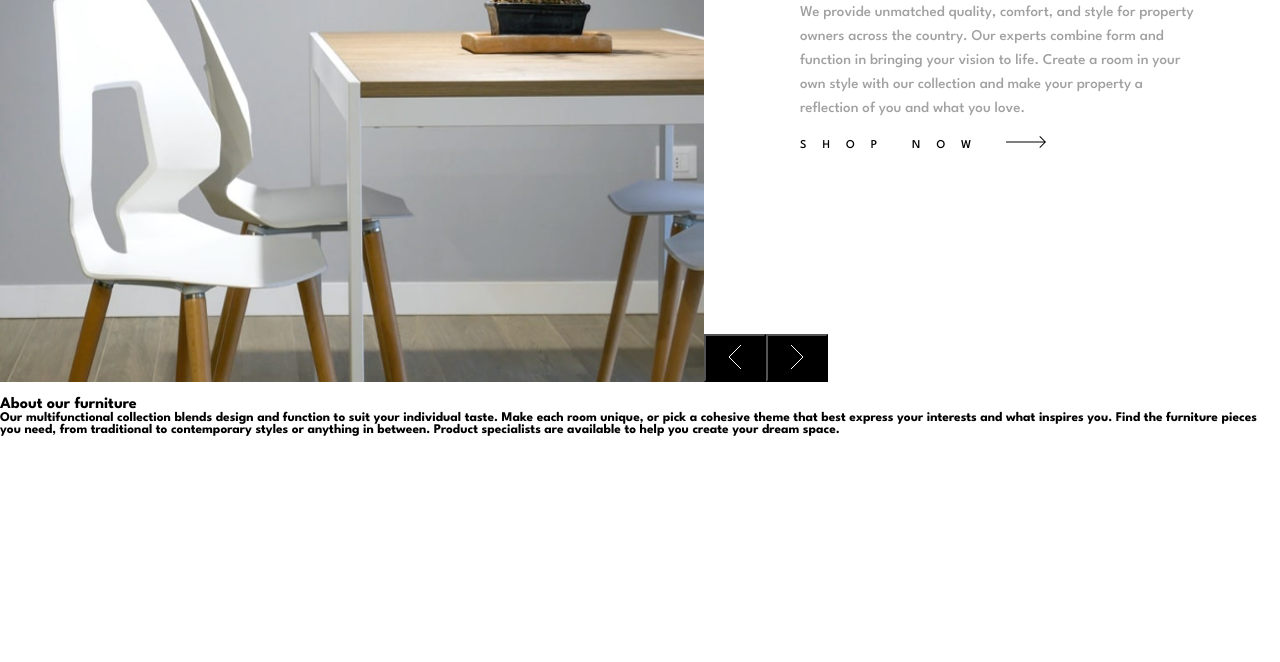
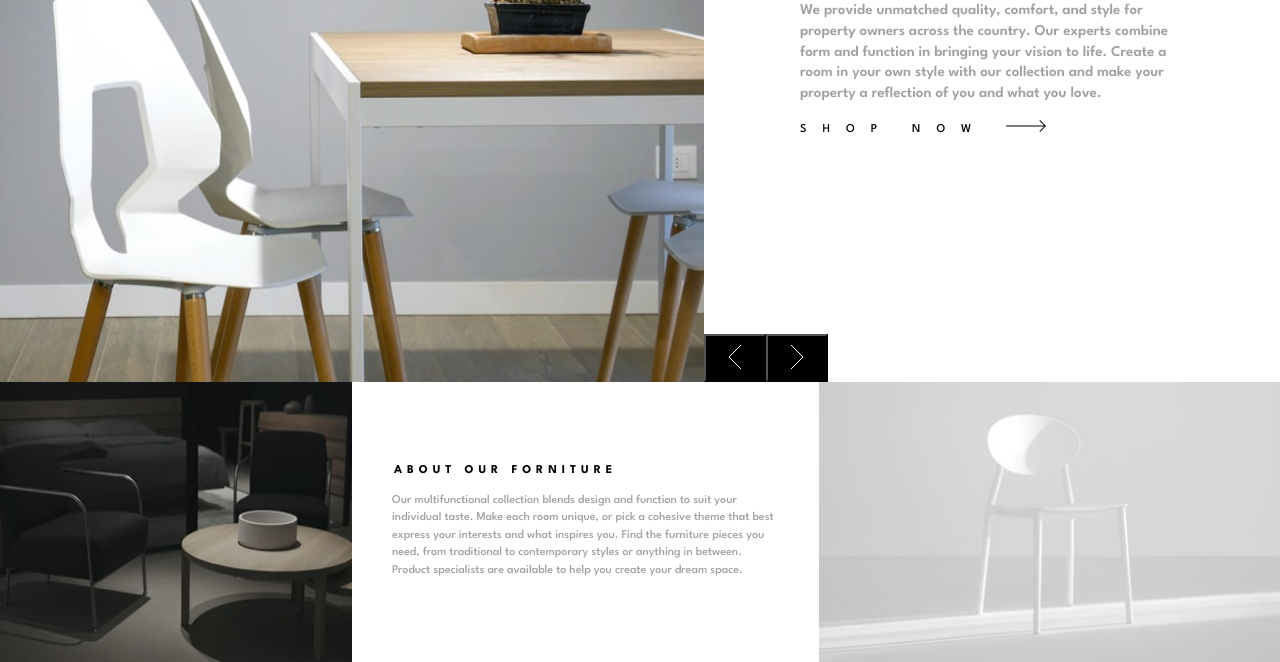
Before and after one commit to stivenm16/room-homepage, a plain HTML site: page index.html in a window 1280 px wide. Shown: the part 162-824 px from the top of the page. Before the commit the page ends 800 px from the top, so only its background shows below. Drawn offline with Linux system fonts and the light colour scheme.

Commit message:
CSS bottom section done

```diff
--- a/index.html
+++ b/index.html
@@ -79,15 +79,15 @@
     </div>
   </section>
   <section class="bottom-row">
-    <img src="" alt="" srcset="">
-    <div>
-      <h4>About our furniture</h4>
-      <h5>Our multifunctional collection blends design and function to suit your individual taste.
+    <img src="./images/image-about-dark.jpg" class="secondary-dark-img">
+    <div class="secondary-content">
+      <h4 class="secondary-title">ABOUT OUR FORNITURE</h4>
+      <h5 class="secondary-text">Our multifunctional collection blends design and function to suit your individual taste.
         Make each room unique, or pick a cohesive theme that best express your interests and what
         inspires you. Find the furniture pieces you need, from traditional to contemporary styles
         or anything in between. Product specialists are available to help you create your dream space.</h5>
     </div>
-    <img src="">
+    <img src="./images/image-about-light.jpg" class="secondary-light-img">
   </section>
 
   </div>
--- a/styles.css
+++ b/styles.css
@@ -19,20 +19,22 @@ header {
     background-size: 100% 100% ;
     align-items: flex-start;
     justify-content: flex-start;
-    padding: 2rem;
+    padding-left: 3rem;
+    padding-top: 2.3rem;
 }
 
 ul {
+    cursor: pointer;
     display: flex;
     list-style: none;
     margin-left: 2rem;
     color: #fff;
 }
+
 li {
    margin-right: 1rem;
    margin-left: 1rem;
 }
-
 
 .logo {
     display: flex;
@@ -49,6 +51,8 @@ li {
 
 .upper-content {
     padding: 5rem;
+    margin-right: 0;
+
     padding-bottom: 1.9rem;
 }
 h1{
@@ -61,9 +65,9 @@ h1{
 
 .main-content {
     color: hsl(0, 0%, 63%);
-    font-weight: 500;
+    font-weight: 600;
     font-size: 15px;
-    line-height:1.5rem;
+    line-height:1.3rem;
     justify-content: flex-start;
     padding-left: 1rem;
     padding-bottom: 1rem;
@@ -92,3 +96,36 @@ h1{
     left: 55%;
     bottom: 32%;
 }
+
+.bottom-row {
+    display: flex;
+    height: 35vh;
+}
+.secondary-dark-img{
+    width: 27.5%;
+}
+.secondary-content{
+    display: flex;
+    flex-direction: column;
+    align-items: center;
+    justify-content: center;
+    padding: 2.5rem;
+    width: 36.8%;
+}
+.secondary-light-img{
+    width: 36%;
+}
+
+.secondary-title {
+    margin-right: 10rem;
+    margin-bottom: 1rem;
+    font-weight: 700;
+    letter-spacing: 5px;
+    font-size: 12px;
+}
+.secondary-text {
+    color: hsl(0, 0%, 63%);
+    line-height: 1.1rem;
+    font-size: 12px;
+    font-weight: 500;
+}
```
